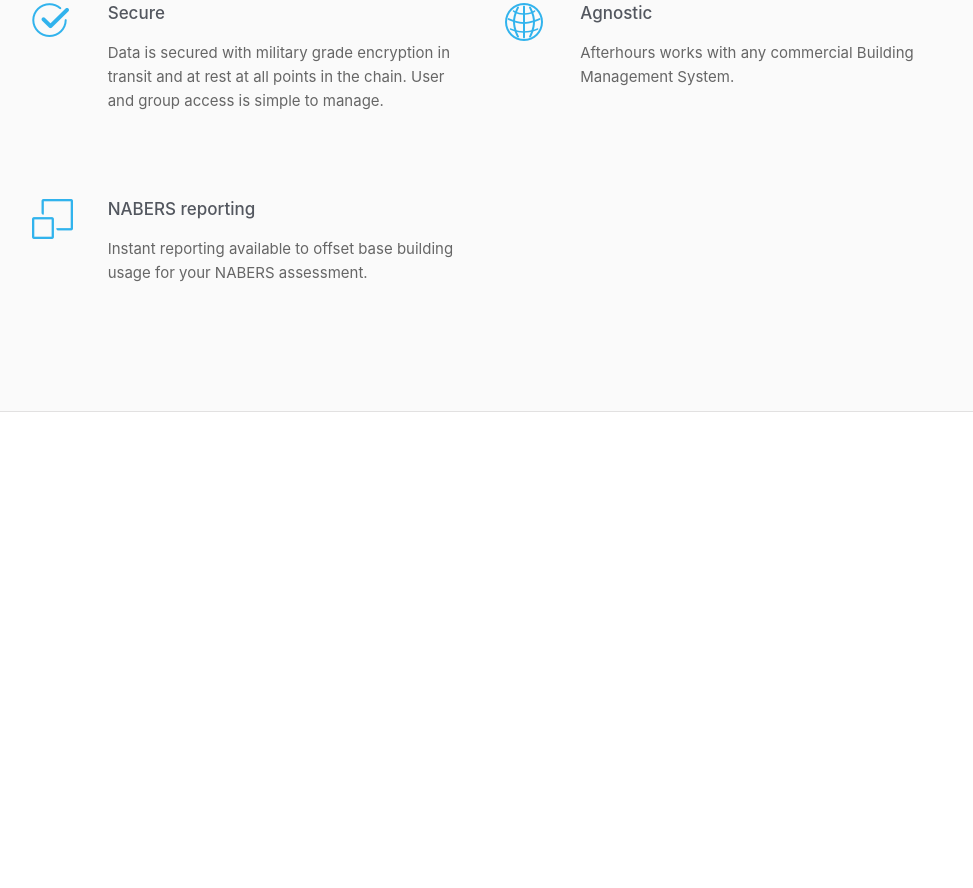
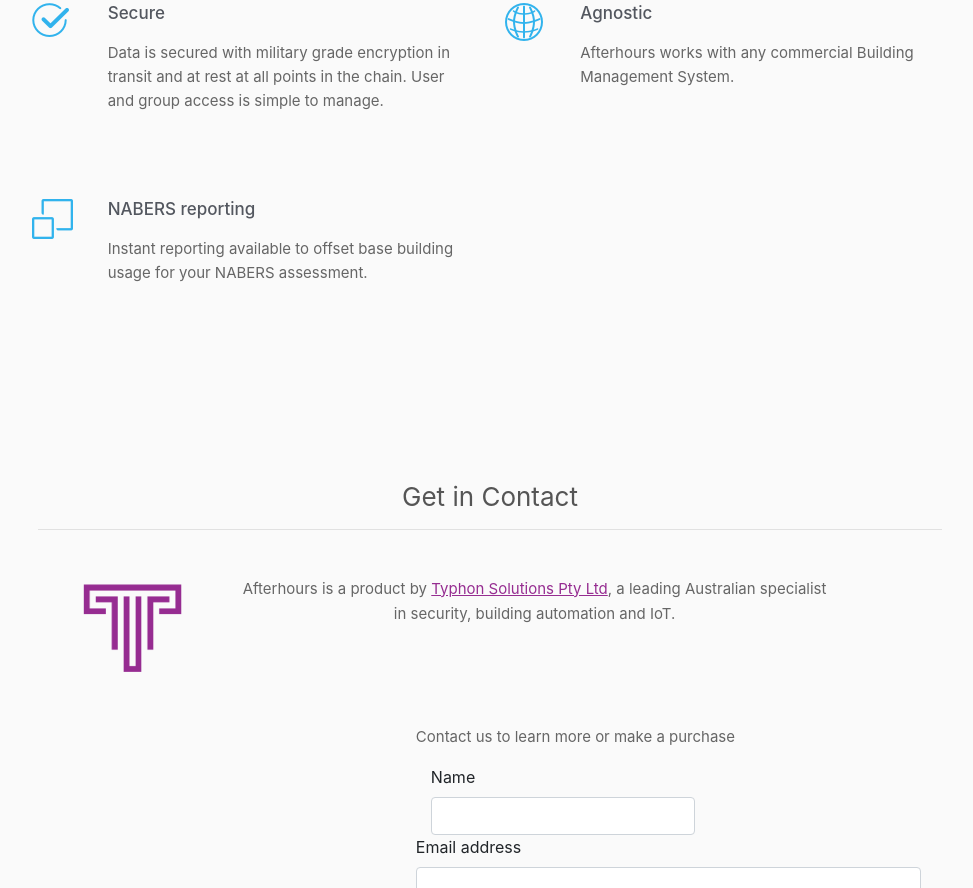
Before and after one commit to Typhon-Solutions/afterhours-sales, a website: page aftersales.html in a window 1280 px wide. Shown: the part 1912-2800 px from the top of the page, without its empty margins (150-1123 px from the left). Before the commit the page ends 2324 px from the top, so only its background shows below. Drawn offline with nearby package versions, Linux system fonts and the light colour scheme.

Commit message:
contact-us page

```diff
--- a/aftersales.html
+++ b/aftersales.html
@@ -45,7 +45,7 @@
                         </a>
                     </li>
                     <li class="nav-item">
-                        <a href="#" class="nav-link">
+                        <a href="#contact" class="nav-link scroll">
                             Contact Us
                         </a>
                     </li>
@@ -190,6 +190,65 @@
             </section>
         </div>
     </div>
+
+    <div id="contact" class="afterhours-contact" data-scroll>
+        <div class="container">
+            <header>
+                <h3>Get in Contact</h3>
+                <hr />
+            </header>
+            <section>
+                <div class="row">
+                    <div class="col-md-2 offset-1">
+                        <img class="img img-fluid" src="/images/logos/logo-typhon-solutions.png" />
+                    </div>
+                    <div class="col-md-7">
+                        <p class="text-center">
+                            Afterhours is a product by <a href="/">Typhon Solutions Pty Ltd</a>, a leading Australian
+                            specialist
+                            in
+                            security, building automation and IoT.
+                        </p>
+                    </div>
+                </div>
+                <div class="row">
+                    <div class="col-md-6 offset-md-5 feature">
+                        <p>Contact us to learn more or make a purchase</p>
+                        <form>
+                                <div class="col-md-4">
+                                    <label for="name">Name</label>
+                                </div>
+                                <div class="col-md-7">
+                                    <input type="text" class="form-control" id="name">
+                                </div>
+                            <div class="form-group">
+                                <label for="email">Email address</label>
+                                <input type="email" class="form-control" id="email">
+                            </div>
+                            <div class="form-group">
+                                <label for="company">Company</label>
+                                <input type="text" class="form-control" id="company">
+                            </div>
+                            <div class="form-group">
+                                <label for="state">State</label>
+                                <select class="form-control" id="state">
+                                    <option>1</option>
+                                    <option>2</option>
+                                    <option>3</option>
+                                    <option>4</option>
+                                    <option>5</option>
+                                </select>
+                            </div>
+                        </form>
+                    </div>
+                </div>
+            </section>
+        </div>
+    </div>
+
+    <!-- include jQuery and the theme JS file -->
+    <script src="https://ajax.googleapis.com/ajax/libs/jquery/3.1.0/jquery.min.js"></script>
+    <script src="dist/theme.min.js"></script>
     <script type="text/javascript">
         $(function () {
             var trigger = new ScrollTrigger({
@@ -203,9 +262,6 @@
             });
         });
     </script>
-    <!-- include jQuery and the theme JS file -->
-    <script src="https://ajax.googleapis.com/ajax/libs/jquery/3.1.0/jquery.min.js"></script>
-    <script src="dist/theme.min.js"></script>
 </body>
 
 </html>
--- a/scss/custom/pages/_index.scss
+++ b/scss/custom/pages/_index.scss
@@ -16,7 +16,7 @@
 .btn-pill-float {
   position: fixed;
   z-index: 1;
-  left: 42%;
+  left: 50%;
   bottom: 3%;
   transform: translateX(-50%);
 }
@@ -183,9 +183,11 @@
       margin-top: 15px;
       width: 87%;
       height: 115px;
+
       @media(max-width: 991px) {
         height: inherit;
       }
+
       @media(max-width: 767px) {
         width: auto;
       }
@@ -197,7 +199,7 @@
   margin-top: 120px;
   background: #fafafa;
   border-top: 1px solid #e2e1e1;
-  border-bottom: 1px solid #e2e1e1;
+  // border-bottom: 1px solid #e2e1e1;
   padding: 70px 0 40px;
 
   header {
@@ -284,3 +286,40 @@
     }
   }
 }
+
+.afterhours-contact {
+  background: #fafafa;
+  padding: 70px 0 40px;
+
+  header {
+    position: relative;
+
+    h3 {
+      text-align: center;
+      font-size: 26px;
+      font-weight: 400;
+      color: #555;
+
+      @media(max-width: 767px) {
+        font-size: 23px;
+      }
+    }
+    hr {
+      width: 87%;
+    }
+  }
+
+  section {
+
+    p {
+      color: #666;
+      font-size: 15px;
+      line-height: 25px;
+      margin-top: 30px;
+      a {
+        color: #962D91;
+        text-decoration: underline;
+      }
+    }
+  }
+}
```
Also changed, not shown: dist/theme.min.css, 1 other file.
